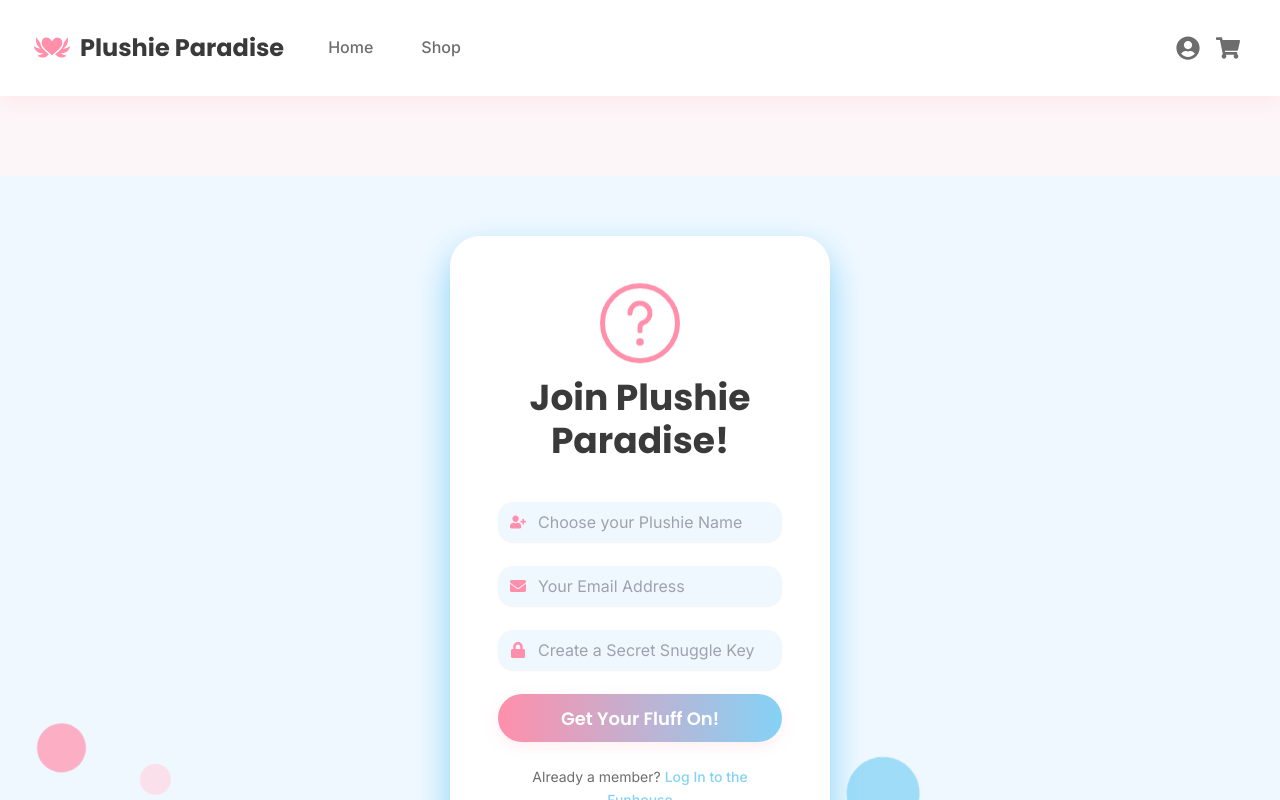
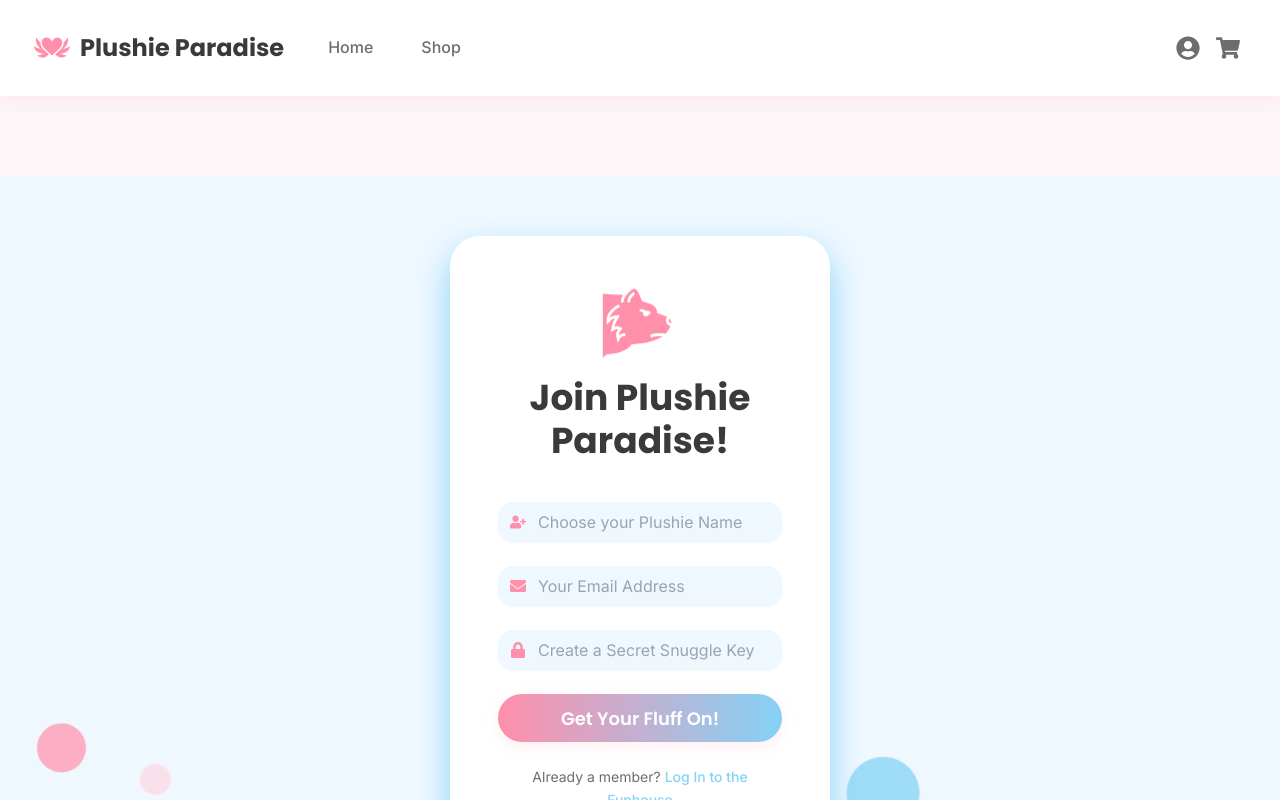
Before and after one commit to Codehub169/tempo-7096cd16, a React (Vite) app in the folder frontend/: page /signup in a window 1280 px wide. Shown: the top 800 px of the page. Built offline with nearby package versions, Linux system fonts and the light colour scheme.

Commit message:
Applied user request:
This code was run inside of a docker container, the container stopped due to some issue or something else happenedThis was the server log: Starting Plushie Paradise Application...
Setting up Fronten

```diff
--- a/frontend/src/pages/SignupPage.jsx
+++ b/frontend/src/pages/SignupPage.jsx
@@ -2,9 +2,9 @@ import React, { useState } from 'react';
 import { Box, Heading, Text, Button, VStack, FormControl, Input, InputGroup, InputLeftElement, Icon, Link, Center, useToast } from '@chakra-ui/react';
 import { Link as RouterLink, useNavigate } from 'react-router-dom';
 import { FaUserPlus, FaEnvelope, FaLock } from 'react-icons/fa';
-import { GiPlushBear } from 'react-icons/gi'; // Reverted to GiPlushBear as GiTeddyBear is not exported
+import { GiBearHead } from 'react-icons/gi'; // Replaced GiPlushBear with GiBearHead as it's available
 
-const API_BASE_URL = 'http://localhost:9000/api'; // As seen in the logs
+const API_BASE_URL = '/api'; // Relative path for API calls when served by the backend
 
 // A simple animation component for background decoration
 const AnimatedShape = ({ color, left, animationDelay, animationDuration, size, isSquare }) => {
@@ -131,7 +131,7 @@ const SignupPage = () => {
           _hover={{ transform: 'translateY(-5px)' }} // Slight lift on hover
         >
           <VStack spacing={3} mb={4}>
-            <Icon as={GiPlushBear} w={20} h={20} color="brand.primary" animation="bounce 1.5s infinite" /> {/* Fixed Icon */}
+            <Icon as={GiBearHead} w={20} h={20} color="brand.primary" animation="bounce 1.5s infinite" /> {/* Fixed Icon */}
             <Heading as="h1" size="xl" color="brand.heading">
               Join Plushie Paradise!
             </Heading>
```
